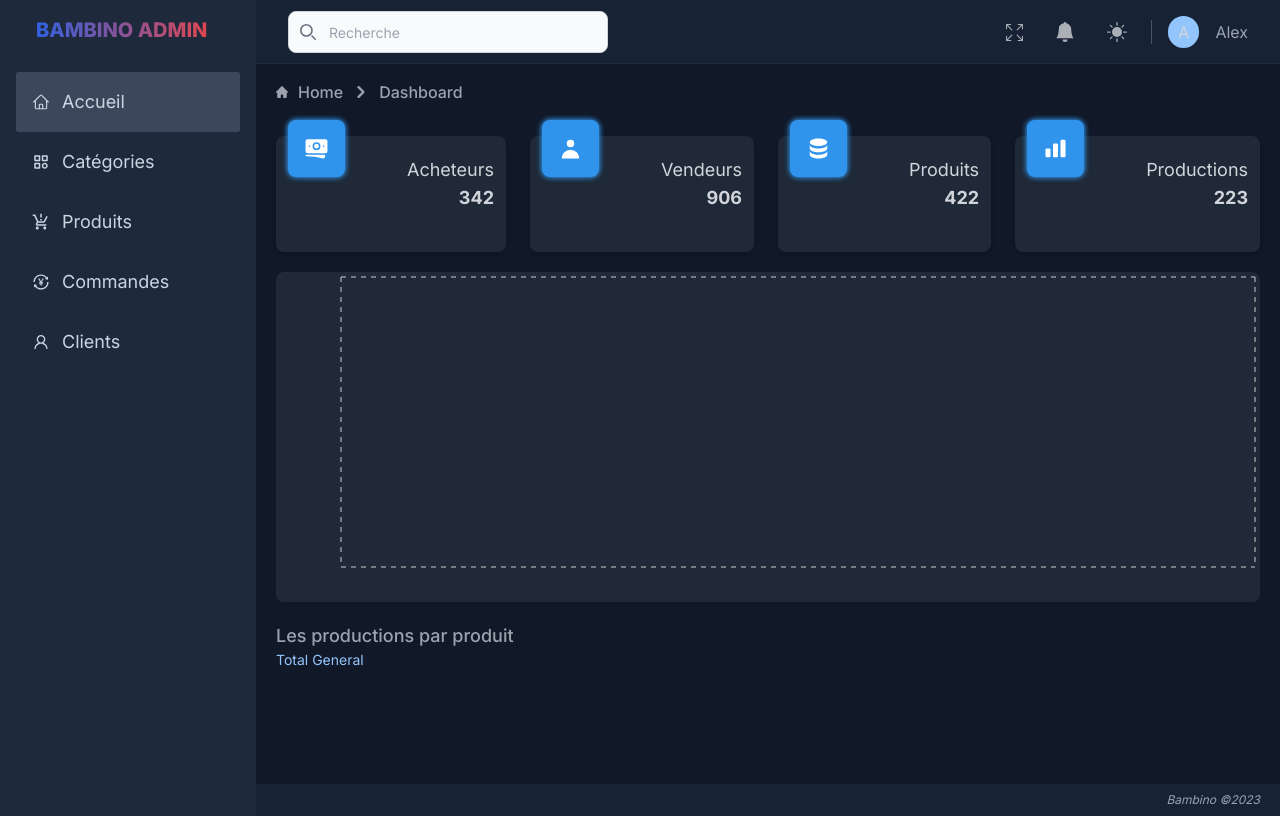
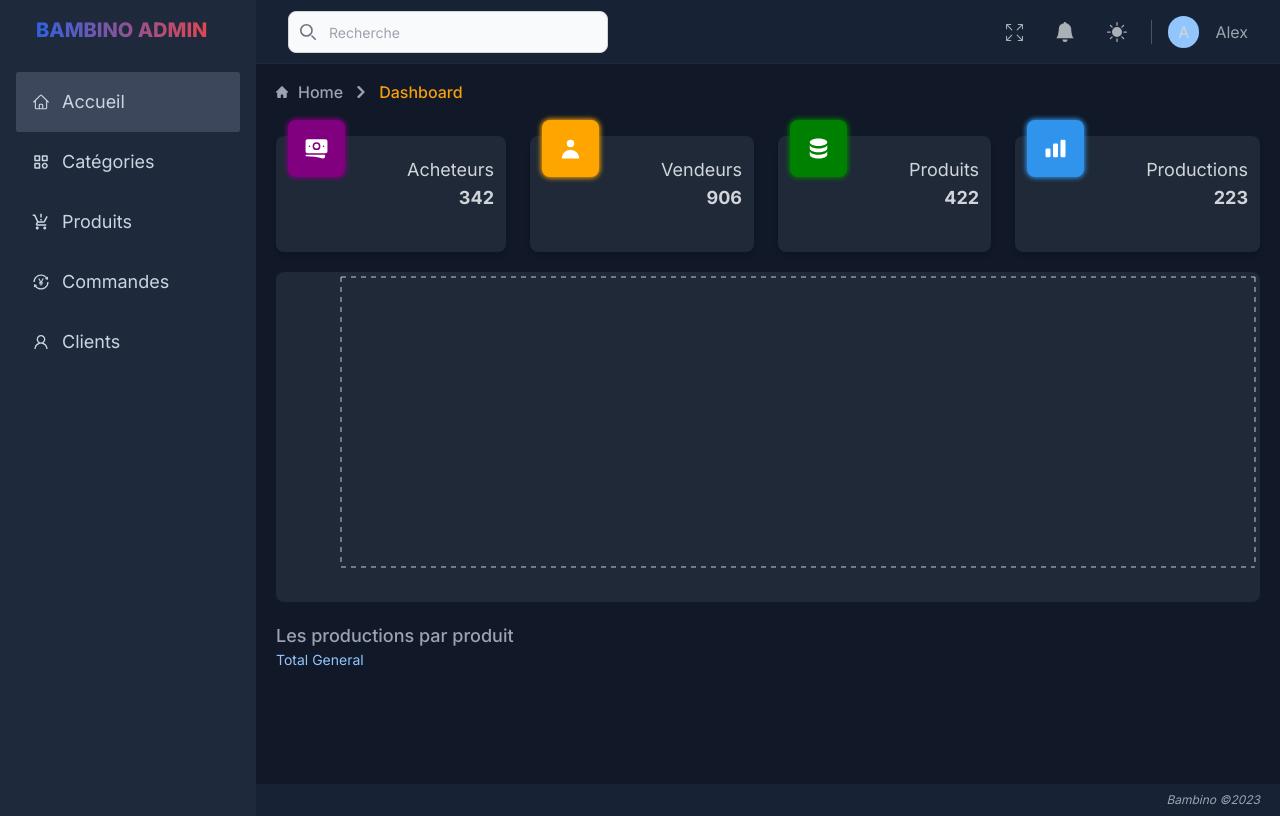
Before and after one commit to alexissengangabo07/babyshop, a Next.js app in the folder web/: page /dashboard in a window 1280 px wide. Built offline with nearby package versions, Linux system fonts and the light colour scheme.

Commit message:
active breadcumb

```diff
--- a/web/src/app/dashboard/commandes/page.tsx
+++ b/web/src/app/dashboard/commandes/page.tsx
@@ -1,4 +1,4 @@
-import React from 'react';
+import React, { Suspense } from 'react';
 import DataTable from '@/components/dashboard/DataTable';
 import Modal from '@/components/dashboard/modals/Modal';
 
@@ -42,7 +42,9 @@ function page() {
         </div>
         <Modal />
       </div>
-      <DataTable columns={columns} data={data} />
+      <Suspense fallback={<span className="text-white">LOADIING</span>}>
+        <DataTable columns={columns} data={data} />
+      </Suspense>
     </div>
   );
 }
--- a/web/src/app/dashboard/layout.tsx
+++ b/web/src/app/dashboard/layout.tsx
@@ -20,18 +20,21 @@ export default function RootLayout({
                     <div className="px-4 sm:px-6 lg:px-5 py-4 w-full max-w-9xl mx-auto">
                         {/* Dashboard actions */}
                         <div className="sm:flex sm:justify-between sm:items-center mb-8">
-                            <Breadcrumb homeElement={<span className='flex items-center'>
-                                <svg className="w-3 h-5 me-2.5" aria-hidden="true" xmlns="http://www.w3.org/2000/svg" fill="currentColor" viewBox="0 0 20 20">
-                                    <path d="m19.707 9.293-2-2-7-7a1 1 0 0 0-1.414 0l-7 7-2 2a1 1 0 0 0 1.414 1.414L2 10.414V18a2 2 0 0 0 2 2h3a1 1 0 0 0 1-1v-4a1 1 0 0 1 1-1h2a1 1 0 0 1 1 1v4a1 1 0 0 0 1 1h3a2 2 0 0 0 2-2v-7.586l.293.293a1 1 0 0 0 1.414-1.414Z" />
-                                </svg>
-                                Home
-                            </span>}
+                            <Breadcrumb
+                                homeElement={
+                                    <span className='flex items-center'>
+                                        <svg className="w-3 h-5 me-2.5" aria-hidden="true" xmlns="http://www.w3.org/2000/svg" fill="currentColor" viewBox="0 0 20 20">
+                                            <path d="m19.707 9.293-2-2-7-7a1 1 0 0 0-1.414 0l-7 7-2 2a1 1 0 0 0 1.414 1.414L2 10.414V18a2 2 0 0 0 2 2h3a1 1 0 0 0 1-1v-4a1 1 0 0 1 1-1h2a1 1 0 0 1 1 1v4a1 1 0 0 0 1 1h3a2 2 0 0 0 2-2v-7.586l.293.293a1 1 0 0 0 1.414-1.414Z" />
+                                        </svg>
+                                        Home
+                                    </span>
+                                }
                                 separator={
                                     <svg className="rtl:rotate-180 w-3 h-3 text-gray-400 mx-1" aria-hidden="true" xmlns="http://www.w3.org/2000/svg" fill="none" viewBox="0 0 6 10">
                                         <path stroke="currentColor" strokeLinecap="round" strokeLinejoin="round" strokeWidth="2" d="m1 9 4-4-4-4" />
                                     </svg>
                                 }
-                                activeClasses='text-amber-500'
+                                activeClasses='!text-amber-500'
                                 containerClasses='flex gap-2 items-center'
                                 listClasses='hover:underline flex items-center font-medium text-gray-400'
                                 capitalizeLinks
--- a/web/src/components/dashboard/TopStats.tsx
+++ b/web/src/components/dashboard/TopStats.tsx
@@ -8,7 +8,7 @@ const TopStats = () => {
     return (
         <div className='flex flex-wrap relative gap-6 mb-5'>
             <div className='grow shrink bg-[#1f2937] shadow-md p-6 rounded-lg cursor-default transition-all duration-1000 ease-in-out py-5 px-3 hover:scale-105'>
-                <div className='absolute p-4 rounded-lg top-[-1rem]' style={{ background: '#3094ec', boxShadow: '0px 0px 5px 1px #3094ec' }}>
+                <div className='absolute p-4 rounded-lg top-[-1rem]' style={{ background: 'purple', boxShadow: '0px 0px 5px 1px purple' }}>
                     <HiBanknotes size={25} color="#fff" />
                 </div>
                 <div className='text-right pb-5'>
@@ -17,7 +17,7 @@ const TopStats = () => {
                 </div>
             </div>
             <div className='grow shrink bg-[#1f2937] shadow-md p-6 rounded-lg cursor-default transition-all duration-1000 ease-in-out py-5 px-3 hover:scale-105'>
-                <div className='absolute p-4 rounded-lg top-[-1rem]' style={{ background: '#3094ec', boxShadow: '0px 0px 5px 1px #3094ec' }}>
+                <div className='absolute p-4 rounded-lg top-[-1rem]' style={{ background: 'orange', boxShadow: '0px 0px 5px 1px orange' }}>
                     <HiUser color="#fff" size={25} />
                 </div>
                 <div className='text-right pb-5'>
@@ -26,7 +26,7 @@ const TopStats = () => {
                 </div>
             </div>
             <div className='grow shrink bg-[#1f2937] shadow-md p-6 rounded-lg cursor-default transition-all duration-1000 ease-in-out py-5 px-3 hover:scale-105'>
-                <div className='absolute p-4 rounded-lg top-[-1rem]' style={{ background: '#3094ec', boxShadow: '0px 0px 5px 1px #3094ec' }}>
+                <div className='absolute p-4 rounded-lg top-[-1rem]' style={{ background: 'green', boxShadow: '0px 0px 5px 1px green' }}>
                     <HiDatabase color="#fff" size={25} />
                 </div>
                 <div className='text-right pb-5'>
```
